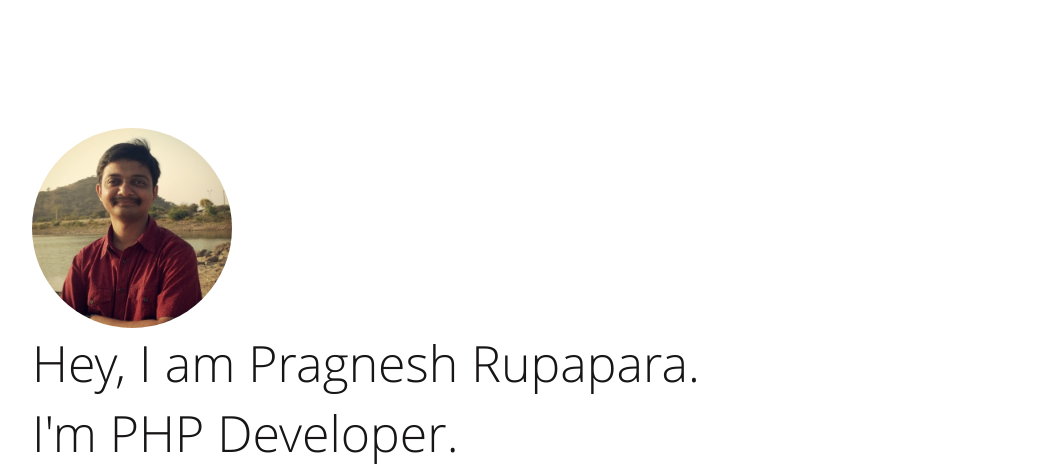
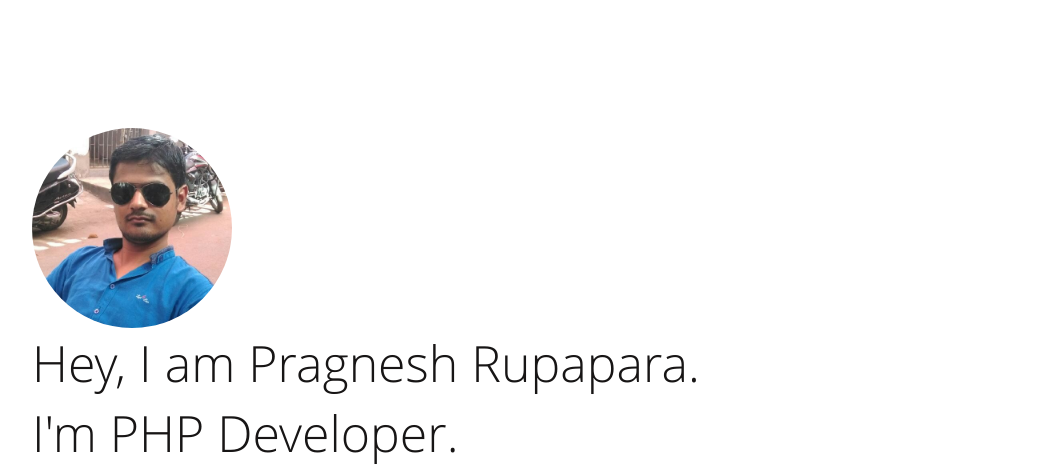
Before and after one commit to pragneshok/pragneshok.github.io, a plain HTML site: page index.html in a window 1280 px wide. Shown: the top 466 px of the page, without its empty margins (96-1140 px from the left). Drawn offline with Linux system fonts and the light colour scheme.

Commit message:
Initial commit

```diff
--- a/index.html
+++ b/index.html
@@ -10,7 +10,7 @@
     <body>
         <div id="container">
             <div id="cell">
-                <img class="img-circle" src="images/DSCN5596.JPG" style="width: 200px;height: 200px" srcset="images/profile@2x.jpeg 2x, images/profile@3x.jpeg 3x">
+                <img class="img-circle" src="images/profile.jpeg" style="width: 200px;height: 200px" srcset="images/profile@2x.jpeg 2x, images/profile@3x.jpeg 3x">
                 <div id="content">
                     Hey, I am Pragnesh Rupapara.<br>
                     I'm PHP Developer.<br>
```
Also changed, not shown: images/DSCN5596.JPG (deleted), images/profile.jpeg (renamed from images/DSCN5596.JPG.jpeg).
